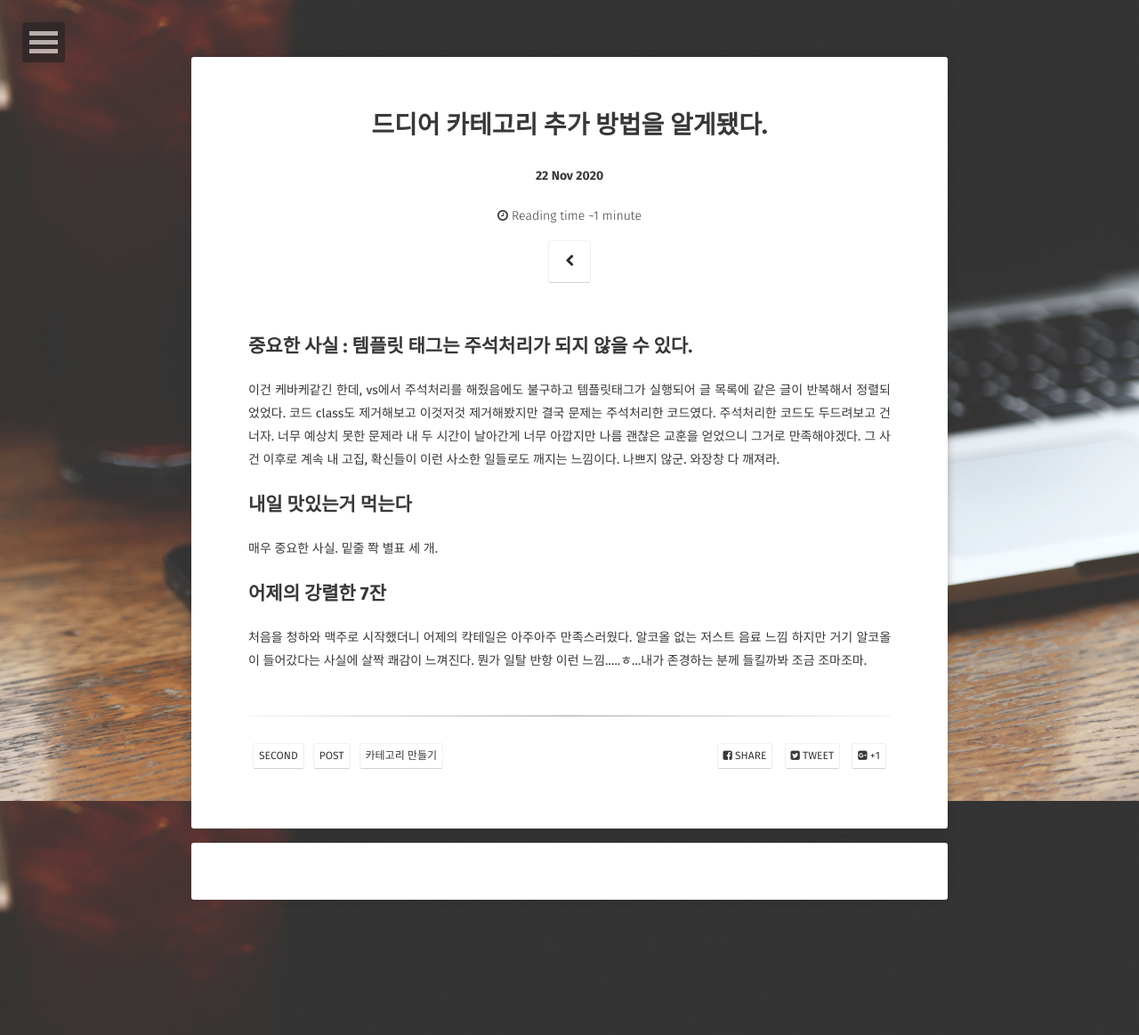
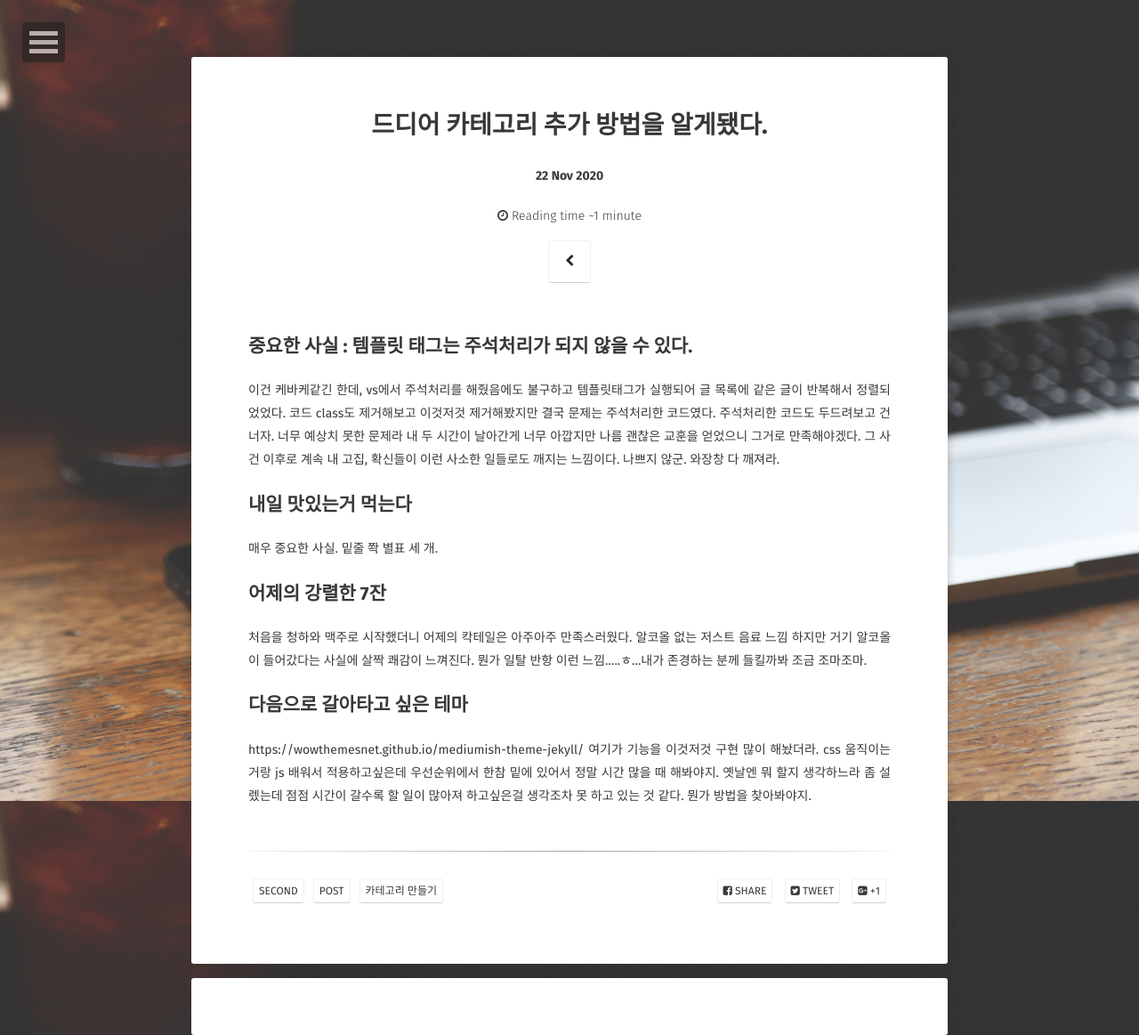
Before and after one commit to louren1234/louren1234.github.io, a Jekyll site: the page built from _posts/2020-11-22-2.md, in a window 1280 px wide. Shown: the whole page at 89% size. Built offline with Jekyll 4.4.1, drawn with Linux system fonts in a browser that asks for light colours; some web fonts are replaced; comment, search, counter and statistics services are not loaded.

Commit message:
포스트 업데이트

```diff
--- a/_posts/2020-11-22-2.md
+++ b/_posts/2020-11-22-2.md
@@ -22,3 +22,8 @@ comments: true
 ## 어제의 강렬한 7잔
 
 처음을 <span class="spoiler">청하</span>와 <span class="spoiler">맥주</span>로 시작했더니 어제의 칵테일은 아주아주 만족스러웠다. <span class="spoiler">알코올</span> 없는 저스트 음료 느낌 하지만 거기 <span class="spoiler">알코올</span>이 들어갔다는 사실에 살짝 쾌감이 느껴진다. 뭔가 일탈 반항 이런 느낌.....ㅎ...내가 존경하는 분께 들킬까봐 조금 조마조마.
+
+## 다음으로 갈아타고 싶은 테마
+
+https://wowthemesnet.github.io/mediumish-theme-jekyll/
+여기가 기능을 이것저것 구현 많이 해놨더라. css 움직이는거랑 js 배워서 적용하고싶은데 우선순위에서 한참 밑에 있어서 정말 시간 많을 때 해봐야지. 옛날엔 뭐 할지 생각하느라 좀 설렜는데 점점 시간이 갈수록 할 일이 많아져 하고싶은걸 생각조차 못 하고 있는 것 같다. 뭔가 방법을 찾아봐야지.
```
